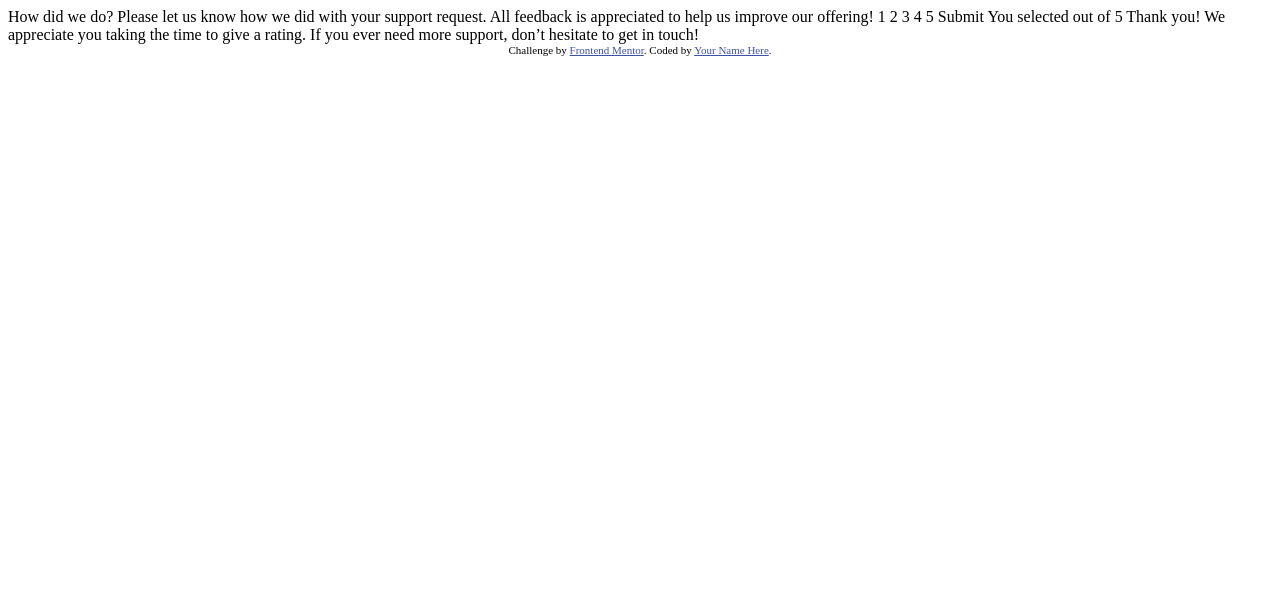
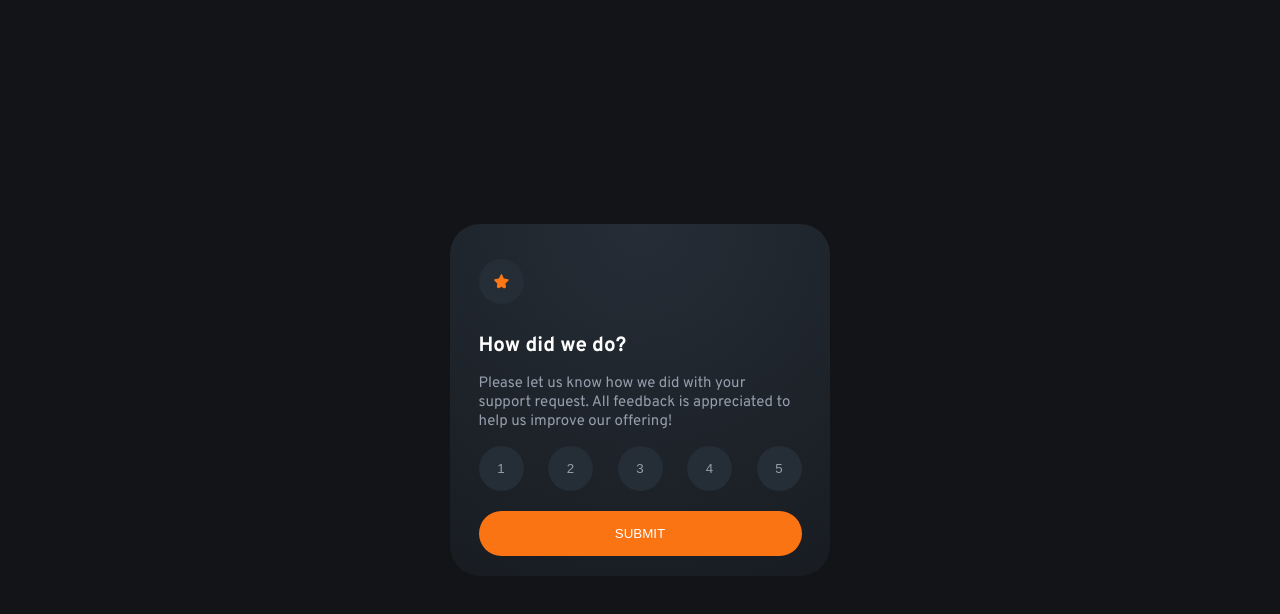
Before and after one commit to HubertSzymanski5/frontend-mentor-interactive-rating-component, a plain HTML site: page index.html in a window 1280 px wide. Drawn offline with Linux system fonts and the light colour scheme.

Commit message:
feat: add form - first stage

```diff
--- /dev/null
+++ b/app.js
@@ -0,0 +1,38 @@
+let currentMark = undefined;
+
+const configureMarkButtons = () => {
+    const clickOnMarkButtonListener = (event) => {
+
+        const markBtn = event.currentTarget;
+        const value = markBtn.dataset.value;
+
+        if (currentMark === value) return;
+        if (currentMark !== undefined) {
+            markButtons[currentMark - 1].classList.remove("selected");
+        }
+        currentMark = value;
+
+        markBtn.classList.add("selected");
+    }
+
+    const markButtons = document.getElementsByClassName("mark");
+    for (let markButton of markButtons) {
+        markButton.addEventListener("click", clickOnMarkButtonListener);
+    }
+}
+
+const configureSubmitButton = () => {
+    const submit = () => {
+        console.log(currentMark);
+    }
+
+    const submitButton = document.querySelector("button.submit");
+    submitButton.addEventListener("click", submit);
+}
+
+const configureFormButtons = () => {
+    configureMarkButtons();
+    configureSubmitButton();
+}
+
+configureFormButtons();
--- a/index.html
+++ b/index.html
@@ -1,49 +1,64 @@
 <!DOCTYPE html>
 <html lang="en">
 <head>
-  <meta charset="UTF-8">
-  <meta name="viewport" content="width=device-width, initial-scale=1.0"> <!-- displays site properly based on user's device -->
+    <meta charset="UTF-8"/>
+    <meta name="viewport" content="width=device-width, initial-scale=1.0"/>
 
-  <link rel="icon" type="image/png" sizes="32x32" href="./images/favicon-32x32.png">
+    <link
+            rel="icon"
+            type="image/png"
+            sizes="32x32"
+            href="./images/favicon-32x32.png"
+    />
 
-  <title>Frontend Mentor | Interactive rating component</title>
+    <title>Frontend Mentor | Interactive rating component</title>
 
-  <!-- Feel free to remove these styles or customise in your own stylesheet 👍 -->
-  <style>
-    .attribution { font-size: 11px; text-align: center; }
-    .attribution a { color: hsl(228, 45%, 44%); }
-  </style>
+    <link rel="preconnect" href="https://fonts.googleapis.com"/>
+    <link rel="preconnect" href="https://fonts.gstatic.com" crossorigin/>
+    <link
+            href="https://fonts.googleapis.com/css2?family=Overpass:wght@400;700&display=swap"
+            rel="stylesheet"
+    />
+    <link rel="stylesheet" href="style.css"/>
 </head>
 <body>
+<main class="card">
+    <div class="rating-card">
+        <img src="./images/icon-star.svg" alt="" srcset="">
+        <div>
+            <h1>How did we do?</h1>
+            <p>
+                Please let us know how we did with your support request. All feedback
+                is appreciated to help us improve our offering!
+            </p>
+        </div>
+        <div class="form">
+            <div class="marks">
+                <button class="mark" data-value="1">1</button>
+                <button class="mark" data-value="2">2</button>
+                <button class="mark" data-value="3">3</button>
+                <button class="mark" data-value="4">4</button>
+                <button class="mark" data-value="5">5</button>
+            </div>
+            <button class="submit">SUBMIT</button>
+        </div>
+    </div>
+    <div class="thanks-card hidden">
+        You selected
+        <!-- Add rating here -->
+        out of 5 Thank you! We appreciate you taking the time to give a rating.
+        If you ever need more support, don’t hesitate to get in touch!
+    </div>
+</main>
 
-  <!-- Rating state start -->
-
-  How did we do?
-
-  Please let us know how we did with your support request. All feedback is appreciated
-  to help us improve our offering!
-
-  1 2 3 4 5
-
-  Submit
-
-  <!-- Rating state end -->
-
-  <!-- Thank you state start -->
-
-  You selected <!-- Add rating here --> out of 5
-
-  Thank you!
-
-  We appreciate you taking the time to give a rating. If you ever need more support,
-  don’t hesitate to get in touch!
-
-  <!-- Thank you state end -->
-
-
-  <div class="attribution">
-    Challenge by <a href="https://www.frontendmentor.io?ref=challenge" target="_blank">Frontend Mentor</a>.
-    Coded by <a href="#">Your Name Here</a>.
-  </div>
+<footer class="hidden">
+    <div class="attribution">
+        Challenge by
+        <a href="https://www.frontendmentor.io?ref=challenge" target="_blank"
+        >Frontend Mentor</a
+        >. Coded by <a href="#">Your Name Here</a>.
+    </div>
+</footer>
+<script src="app.js"></script>
 </body>
 </html>
--- /dev/null
+++ b/style.css
@@ -0,0 +1,112 @@
+:root {
+	--color-orange: hsl(25, 97%, 53%);
+	--color-white: hsl(0, 0%, 100%);
+	--color-light-grey: hsl(217, 12%, 63%);
+	--color-medium-grey: hsl(216, 12%, 54%);
+	--color-dark-blue: hsl(213, 19%, 18%);
+	--color-very-dark-blue: hsl(216, 12%, 8%);
+}
+
+html {
+	font-size: 15px;
+	font-family: "Overpass", sans-serif;
+}
+
+body {
+	align-items: center;
+	background-color: var(--color-very-dark-blue);
+	color: var(--color-light-grey);
+	display: flex;
+	height: 100vh;
+	justify-content: center;
+	margin: 0;
+	width: 100vw;
+}
+
+h1 {
+	color: var(--color-white);
+	font-size: 1.375rem;
+}
+
+.card {
+	background: var(--color-dark-blue) radial-gradient(
+			40rem at top,
+			var(--color-dark-blue),
+			var(--color-very-dark-blue)
+	);
+	border-radius: 2rem;
+	max-width: 380px;
+	display: flex;
+	align-items: center;
+	justify-content: center;
+}
+
+.rating-card {
+	display: flex;
+	flex-flow: column;
+	height: 85%;
+	width: 85%;
+	padding: 20px 0;
+	justify-content: space-between;
+}
+
+img {
+	aspect-ratio: 1/1;
+	width: 15px;
+	background-color: var(--color-dark-blue);
+	padding: 15px;
+	margin: 15px 0;
+	border-radius: 50%;
+}
+
+.form {
+	display: flex;
+	flex-flow: column;
+	justify-content: space-around;
+}
+
+.marks {
+	display: flex;
+	justify-content: space-between;
+}
+
+button {
+	border: none;
+	cursor: pointer;
+}
+
+.mark {
+	aspect-ratio: 1/1;
+	background-color: var(--color-dark-blue);
+	border-radius: 50%;
+	color: var(--color-light-grey);
+	width: 45px;
+}
+
+.mark:hover {
+	background-color: var(--color-orange);
+	color: var(--color-white);
+}
+
+.submit {
+	background-color: var(--color-orange);
+	border-radius: 22.5px / 50%;
+	color: var(--color-white);
+	height: 45px;
+	margin-top: 20px;
+	width: 100%;
+}
+
+.submit:hover {
+	background-color: var(--color-white);
+	color: var(--color-orange);
+}
+
+.selected {
+	background-color: var(--color-light-grey);
+	color: var(--color-white);
+}
+
+.hidden {
+	display: none;
+}
```
Also changed, not shown: 3 other files.
